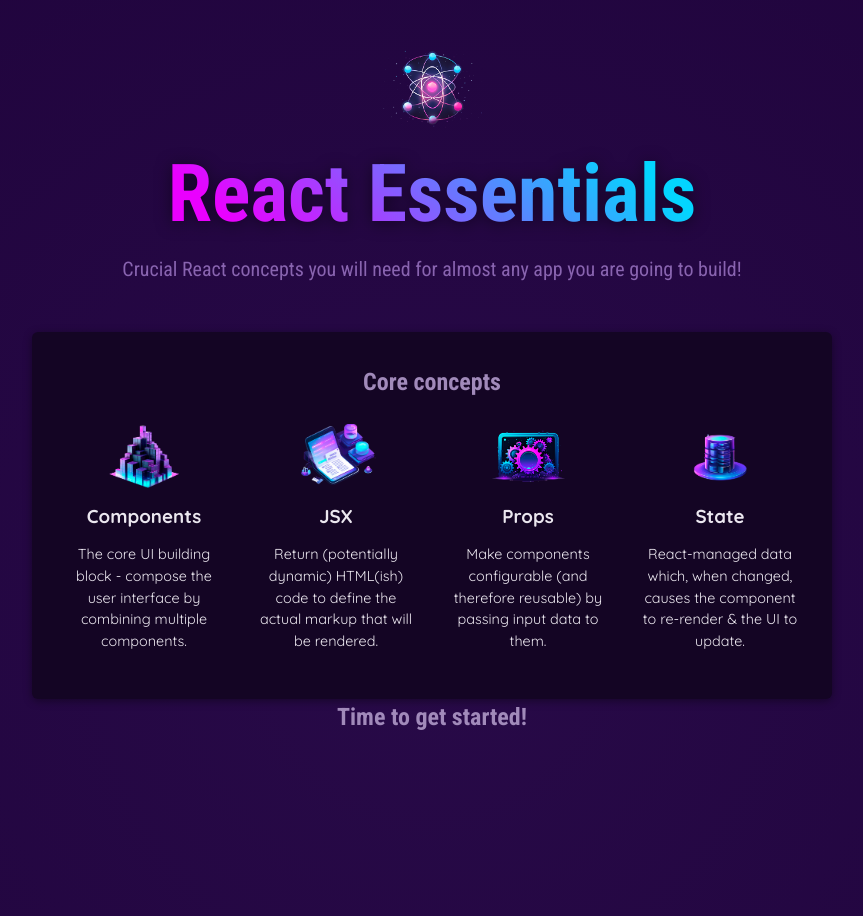
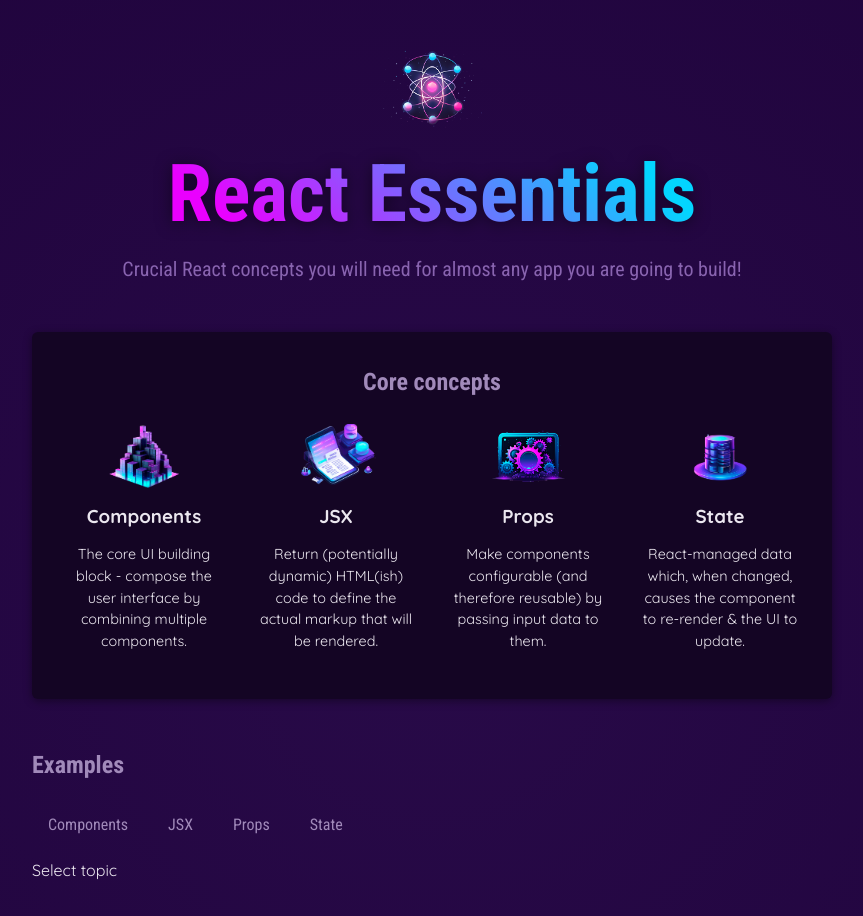
Before and after one commit to Sam-1776/React, a React (Vite) app in the folder 01-starting-project/: page / in a window 1280 px wide. Shown: the top 916 px of the page, without its empty margins (208-1071 px from the left). Built offline with nearby package versions, Linux system fonts and the light colour scheme.

Commit message:
finish first app React

```diff
--- a/01-starting-project/src/App.jsx
+++ b/01-starting-project/src/App.jsx
@@ -1,39 +1,22 @@
-import reactImg from "./assets/react-core-concepts.png";
-import componentsImg from "./assets/components.png";
-import { CORE_CONCEPTS } from "./data.js";
-
-const reactDescription = ["Fundamental", "Crucial", "Core"];
-
-function randomNum(max) {
-  return Math.floor(Math.random() * (max + 1));
-}
-
-function Header() {
-  const firstW = reactDescription[randomNum(reactDescription.length - 1)];
-
-  return (
-    <header>
-      <img src={reactImg} alt="Stylized atom" />
-      <h1>React Essentials</h1>
-      <p>
-        {firstW} React concepts you will need for almost any app you are going
-        to build!
-      </p>
-    </header>
-  );
-}
-
-function Core({image, title, description}) {
-  return (
-    <li>
-      <img src={image} alt={title} />
-      <h3>{title}</h3>
-      <p>{description}</p>
-    </li>
-  );
-}
+import { useState } from "react";
+import { CORE_CONCEPTS } from "./data-with-examples.js";
+import { EXAMPLES } from "./data-with-examples.js";
+import Header from "./components/Header/Header.jsx";
+import Core from "./components/Core.jsx";
+import TabButton from "./components/TabButton/TabButton.jsx";
 
 function App() {
+  const [selectedTopic, setSelectedTopic] = useState();
+
+  function handleSelect(selectedButton) {
+    console.log(selectedButton);
+    setSelectedTopic(selectedButton);
+    switch (selectedTopic) {
+      case "coponents":
+        break;
+    }
+  }
+
   return (
     <div>
       <Header></Header>
@@ -41,13 +24,37 @@
         <section id="core-concepts">
           <h2>Core concepts</h2>
           <ul>
-            <Core {...CORE_CONCEPTS[0]} />
-            <Core {...CORE_CONCEPTS[1]} />
-            <Core {...CORE_CONCEPTS[2]} />
-            <Core {...CORE_CONCEPTS[3]} />
+            {CORE_CONCEPTS.map((item) => <Core key={item.title} {...item}/>)}
           </ul>
         </section>
-        <h2>Time to get started!</h2>
+        <section id="examples">
+          <h2>Examples</h2>
+          <menu>
+            <TabButton isSelected={selectedTopic === 'components'} onSelect={() => handleSelect("components")}>
+              Components
+            </TabButton>
+            <TabButton isSelected={selectedTopic === 'jsx'} onSelect={() => handleSelect("jsx")}>
+              JSX
+            </TabButton>
+            <TabButton isSelected={selectedTopic === 'props'} onSelect={() => handleSelect("props")}>
+              Props
+            </TabButton>
+            <TabButton isSelected={selectedTopic === 'state'} onSelect={() => handleSelect("state")}>
+              State
+            </TabButton>
+          </menu>
+          {!selectedTopic ? (
+            <p>Select topic</p>
+          ) : (
+            <div id="tab-content">
+              <h3>{EXAMPLES[selectedTopic].title}</h3>
+              <p>{EXAMPLES[selectedTopic].description}</p>
+              <pre>
+                <code>{EXAMPLES[selectedTopic].code}</code>
+              </pre>
+            </div>
+          )}
+        </section>
       </main>
     </div>
   );
--- /dev/null
+++ b/01-starting-project/src/components/Core.jsx
@@ -0,0 +1,9 @@
+export default function Core({ image, title, description }) {
+  return (
+    <li>
+      <img src={image} alt={title} />
+      <h3>{title}</h3>
+      <p>{description}</p>
+    </li>
+  );
+}
--- /dev/null
+++ b/01-starting-project/src/components/Header/Header.css
@@ -0,0 +1,27 @@
+header {
+    text-align: center;
+    margin: 3rem 0;
+  }
+
+  header img {
+    height: 5rem;
+    width: 10rem;
+    object-fit: cover;
+  }
+
+  header h1 {
+    margin: 0;
+    font-family: "Roboto Condensed", sans-serif;
+    font-size: 5rem;
+    background: linear-gradient(40deg, #ea00ff, #ea00ff, #03d5ff, #03d5ff);
+    -webkit-background-clip: text;
+    -webkit-text-fill-color: transparent;
+    filter: drop-shadow(0 2px 8px rgba(0, 0, 0, 0.5));
+  }
+
+  header p {
+    margin: 0;
+    font-size: 1.25rem;
+    color: #8964b0;
+    font-family: "Roboto Condensed", sans-serif;
+  }
--- /dev/null
+++ b/01-starting-project/src/components/Header/Header.jsx
@@ -0,0 +1,22 @@
+import reactImg from "../../assets/react-core-concepts.png";
+import "./Header.css"
+const reactDescription = ["Fundamental", "Crucial", "Core"];
+
+function randomNum(max) {
+  return Math.floor(Math.random() * (max + 1));
+}
+
+export default function Header() {
+  const firstW = reactDescription[randomNum(reactDescription.length - 1)];
+
+  return (
+    <header>
+      <img src={reactImg} alt="Stylized atom" />
+      <h1>React Essentials</h1>
+      <p>
+        {firstW} React concepts you will need for almost any app you are going
+        to build!
+      </p>
+    </header>
+  );
+}
--- /dev/null
+++ b/01-starting-project/src/components/TabButton/TabButton.jsx
@@ -0,0 +1,8 @@
+export default function TabButton(props) {
+
+  return (
+    <li>
+      <button className={props.isSelected ? 'active' : ''} onClick={props.onSelect}>{props.children}</button>
+    </li>
+  );
+}
--- /dev/null
+++ b/01-starting-project/src/data-with-examples.js
@@ -0,0 +1,82 @@
+import componentsImg from './assets/components.png';
+import propsImg from './assets/config.png';
+import jsxImg from './assets/jsx-ui.png';
+import stateImg from './assets/state-mgmt.png';
+
+export const CORE_CONCEPTS = [
+  {
+    image: componentsImg,
+    title: 'Components',
+    description:
+      'The core UI building block - compose the user interface by combining multiple components.',
+  },
+  {
+    image: jsxImg,
+    title: 'JSX',
+    description:
+      'Return (potentially dynamic) HTML(ish) code to define the actual markup that will be rendered.',
+  },
+  {
+    image: propsImg,
+    title: 'Props',
+    description:
+      'Make components configurable (and therefore reusable) by passing input data to them.',
+  },
+  {
+    image: stateImg,
+    title: 'State',
+    description:
+      'React-managed data which, when changed, causes the component to re-render & the UI to update.',
+  },
+];
+
+export const EXAMPLES = {
+  components: {
+    title: 'Components',
+    description:
+      'Components are the building blocks of React applications. A component is a self-contained module (HTML + optional CSS + JS) that renders some output.',
+    code: `
+function Welcome() {
+  return <h1>Hello, World!</h1>;
+}`,
+  },
+  jsx: {
+    title: 'JSX',
+    description:
+      'JSX is a syntax extension to JavaScript. It is similar to a template language, but it has full power of JavaScript (e.g., it may output dynamic content).',
+    code: `
+<div>
+  <h1>Welcome {userName}</h1>
+  <p>Time to learn React!</p>
+</div>`,
+  },
+  props: {
+    title: 'Props',
+    description:
+      'Components accept arbitrary inputs called props. They are like function arguments.',
+    code: `
+function Welcome(props) {
+  return <h1>Hello, {props.name}</h1>;
+}`,
+  },
+  state: {
+    title: 'State',
+    description:
+      'State allows React components to change their output over time in response to user actions, network responses, and anything else.',
+    code: `
+function Counter() {
+  const [isVisible, setIsVisible] = useState(false);
+
+  function handleClick() {
+    setIsVisible(true);
+  }
+
+  return (
+    <div>
+      <button onClick={handleClick}>Show Details</button>
+      {isVisible && <p>Amazing details!</p>}
+    </div>
+  );
+}`,
+  },
+};
--- a/01-starting-project/src/index.css
+++ b/01-starting-project/src/index.css
@@ -18,35 +18,6 @@
   -webkit-text-size-adjust: 100%;
   min-height: 80rem;
 }
-
-header {
-  text-align: center;
-  margin: 3rem 0;
-}
-
-header img {
-  height: 5rem;
-  width: 10rem;
-  object-fit: cover;
-}
-
-header h1 {
-  margin: 0;
-  font-family: "Roboto Condensed", sans-serif;
-  font-size: 5rem;
-  background: linear-gradient(40deg, #ea00ff, #ea00ff, #03d5ff, #03d5ff);
-  -webkit-background-clip: text;
-  -webkit-text-fill-color: transparent;
-  filter: drop-shadow(0 2px 8px rgba(0, 0, 0, 0.5));
-}
-
-header p {
-  margin: 0;
-  font-size: 1.25rem;
-  color: #8964b0;
-  font-family: "Roboto Condensed", sans-serif;
-}
-
 main {
   width: 90%;
   max-width: 50rem;
```
